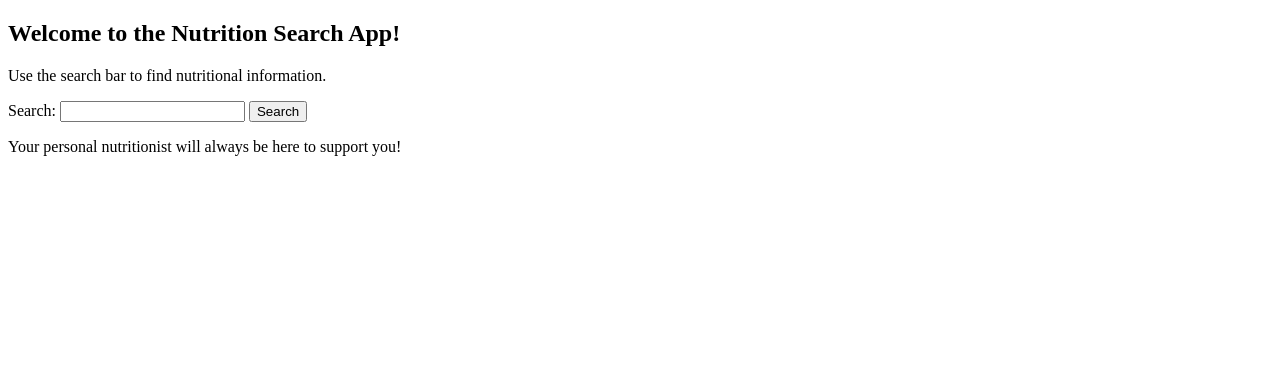
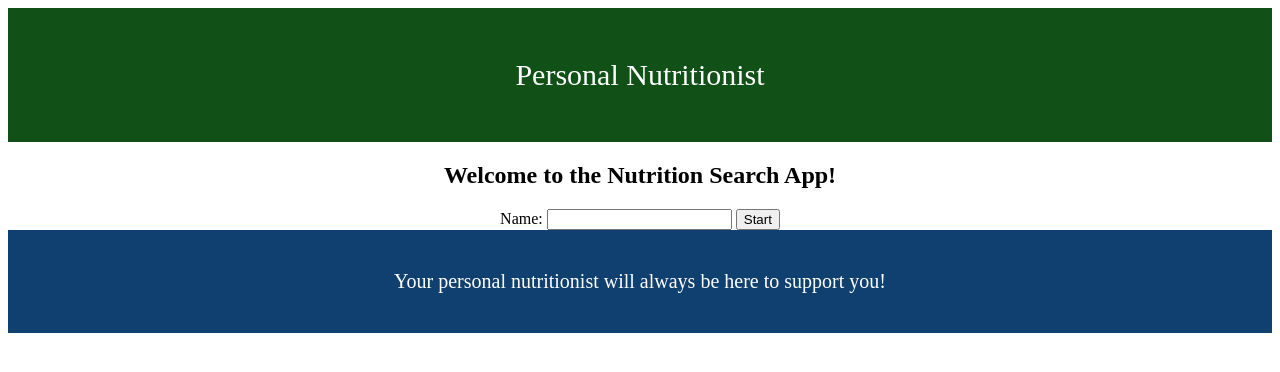
Before and after one commit to dophin11/final-project, a Flask app: page / in a window 1280 px wide. Shown: the top 372 px of the page. Run offline with Flask 3, Linux system fonts and the light colour scheme.

Commit message:
about done

```diff
--- a/app.py
+++ b/app.py
@@ -3,13 +3,19 @@ from function import call_api
 app = Flask(__name__)
 
 @app.route("/")
+def start():
+    return render_template('start.html')
+@app.route("/index", methods=['GET'])
 def index():
-    return render_template('index.html')
+    username = request.args.get('name')
+    return render_template('index.html', name=username)
 
 @app.route("/results", methods=['GET','POST'])
 def results():
     if request.method == 'POST':
-        query = request.form['query']
+        food = request.form['food']
+        amount = request.form['amount']
+        query = f"{amount} {food}"
         api_result = call_api(query)
 
 
--- a/templates/base.html
+++ b/templates/base.html
@@ -4,14 +4,34 @@
   <meta charset="UTF-8">
   <title>Personal Nutritionist</title>
   <style>
+    header {
+    background-color: #115017;
+    color: #fff;
+    text-align: center;
+    padding: 20px;
+    font-size: 30px;
+    }
 
+    section {
+    text-align: center;
+    }
+
+    footer {
+    background-color: #104070;
+    color: #fff;
+    text-align: center;
+    padding: 20px;
+    font-size:20px;
+    }
   </style>
 </head>
 <body>
   <header>
-
+    <p>Personal Nutritionist</p>
   </header>
-  {% block content%} {%endblock%}
+  <section>
+      {% block content%} {%endblock%}
+  </section>
   <footer>
     <p>Your personal nutritionist will always be here to support you! </p>
   </footer>
--- a/templates/index.html
+++ b/templates/index.html
@@ -3,12 +3,14 @@
 {% block title %}Nutrition Search - Home{% endblock %}
 
 {% block content %}
-    <h2>Welcome to the Nutrition Search App!</h2>
+    <p> Hello {{name}} </p>
     <p>Use the search bar to find nutritional information.</p>
 
     <form action="{{ url_for('results') }}" method="post">
-        <label for="search_query">Search:</label>
-        <input type="text" id="search_query" name="query" required>
+        <label for="search_query">Search Food:</label>
+        <input type="text" id="search_query" name="food" required>
+        <label for="search_amount">Amount:</label>
+        <input type="int" id="search_amount" name="amount" required>
         <button type="submit">Search</button>
     </form>
 {% endblock %}
--- a/templates/results.html
+++ b/templates/results.html
@@ -11,9 +11,9 @@
                 <li>
                     <h3>{{ result.get('name', 'N/A') }}</h3>
                     <p>Calories: {{ result.get('calories', 'N/A') }}</p>
-                    <p>Protein: {{ result.get('protein', 'N/A') }}</p>
-                    <p>Fat: {{ result.get('fat', 'N/A') }}</p>
-                    <p>Carbohydrates: {{ result.get('carbohydrates', 'N/A') }}</p>
+                    <p>Protein: {{ result.get('protein_g', 'N/A') }}</p>
+                    <p>Fat: {{ result.get('fat_total_g', 'N/A') }}</p>
+                    <p>Carbohydrates: {{ result.get('carbohydrates_total_g', 'N/A') }}</p>
                 </li>
             {% endfor %}
         </ul>
--- /dev/null
+++ b/templates/start.html
@@ -0,0 +1,11 @@
+{% extends 'base.html' %}
+
+{% block content %}
+  <h2>Welcome to the Nutrition Search App!</h2>
+  <form action="{{url_for('index')}}" method="GET">
+    <label for="user-name">Name:</label>
+    <input type="text" id="user-name" name="name" required>
+    <button type="submit">Start</button>
+  </form>
+
+{%endblock%}
```
